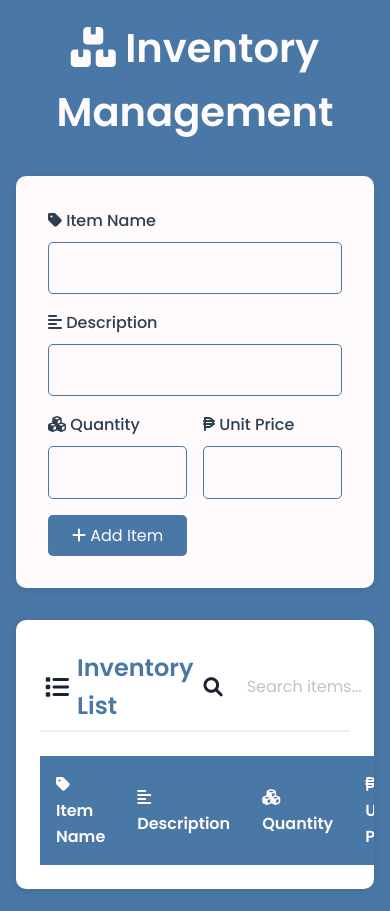
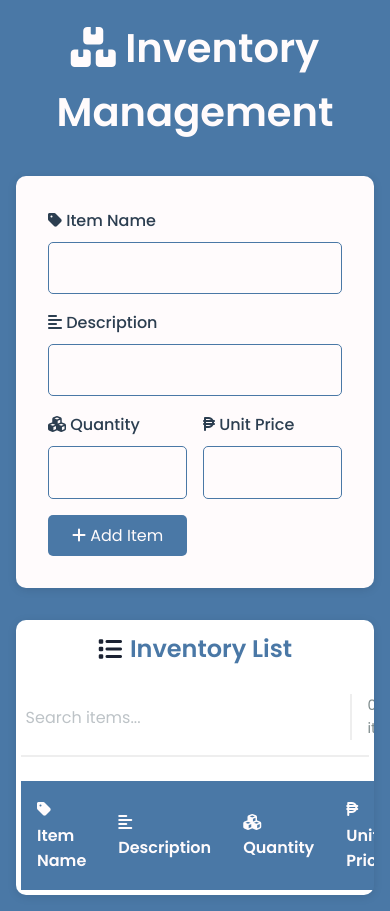
Before and after one commit to jeezreal2002/Inventory-System, a plain HTML site: page index.html in a window 390 px wide. Drawn offline with Linux system fonts and the light colour scheme.

Commit message:
Update style.css

```diff
--- a/style.css
+++ b/style.css
@@ -265,6 +265,15 @@ tbody tr:hover{
         margin: 10% auto;
         width: 95%;
     }
+    .table-header{
+        display: flex;
+        flex-direction: column;
+        gap: 1rem;
+    }
+
+    .table-container{
+        padding: 5px;
+    }
 }
 
 /* Toast Notifications */
```
